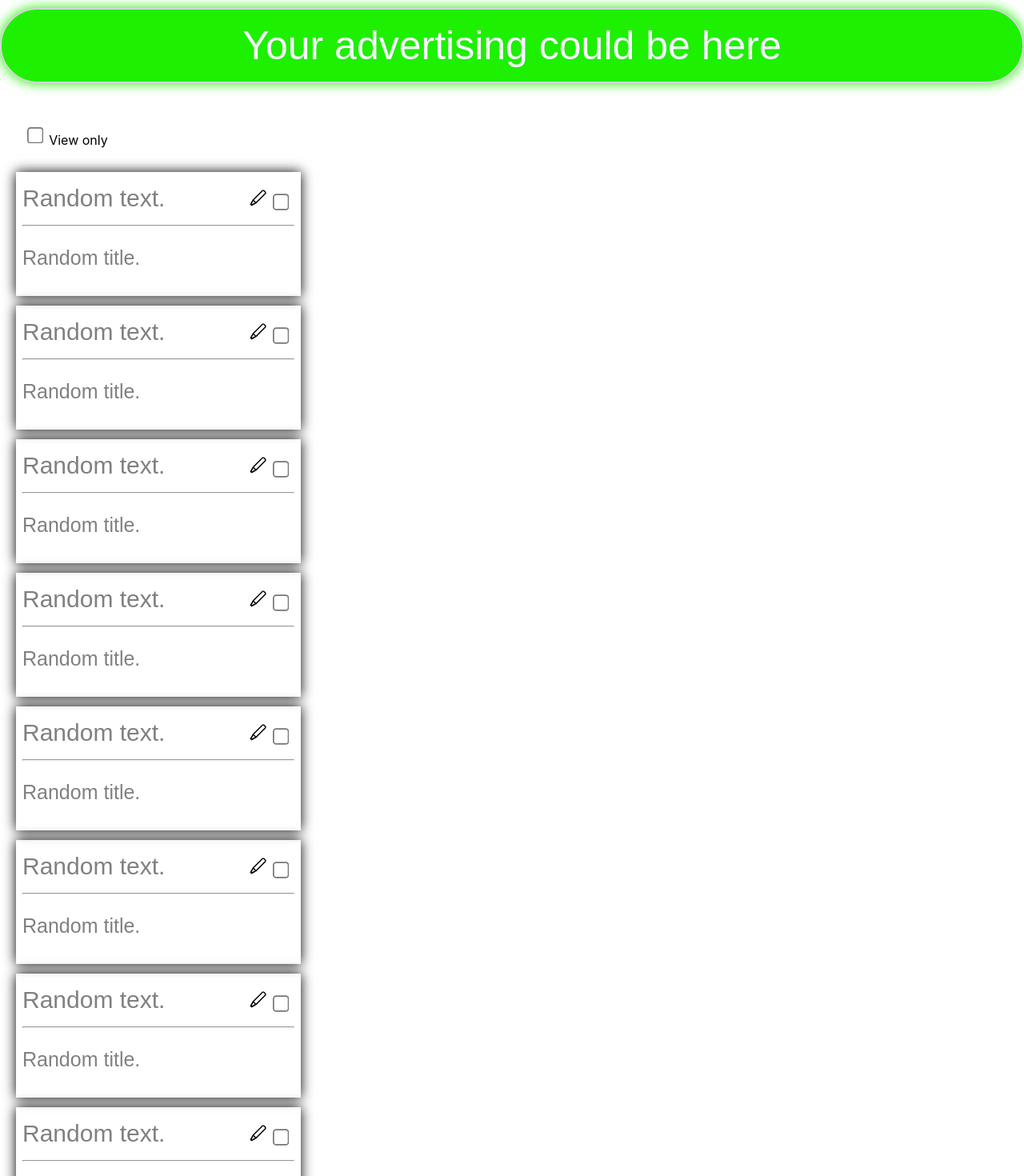
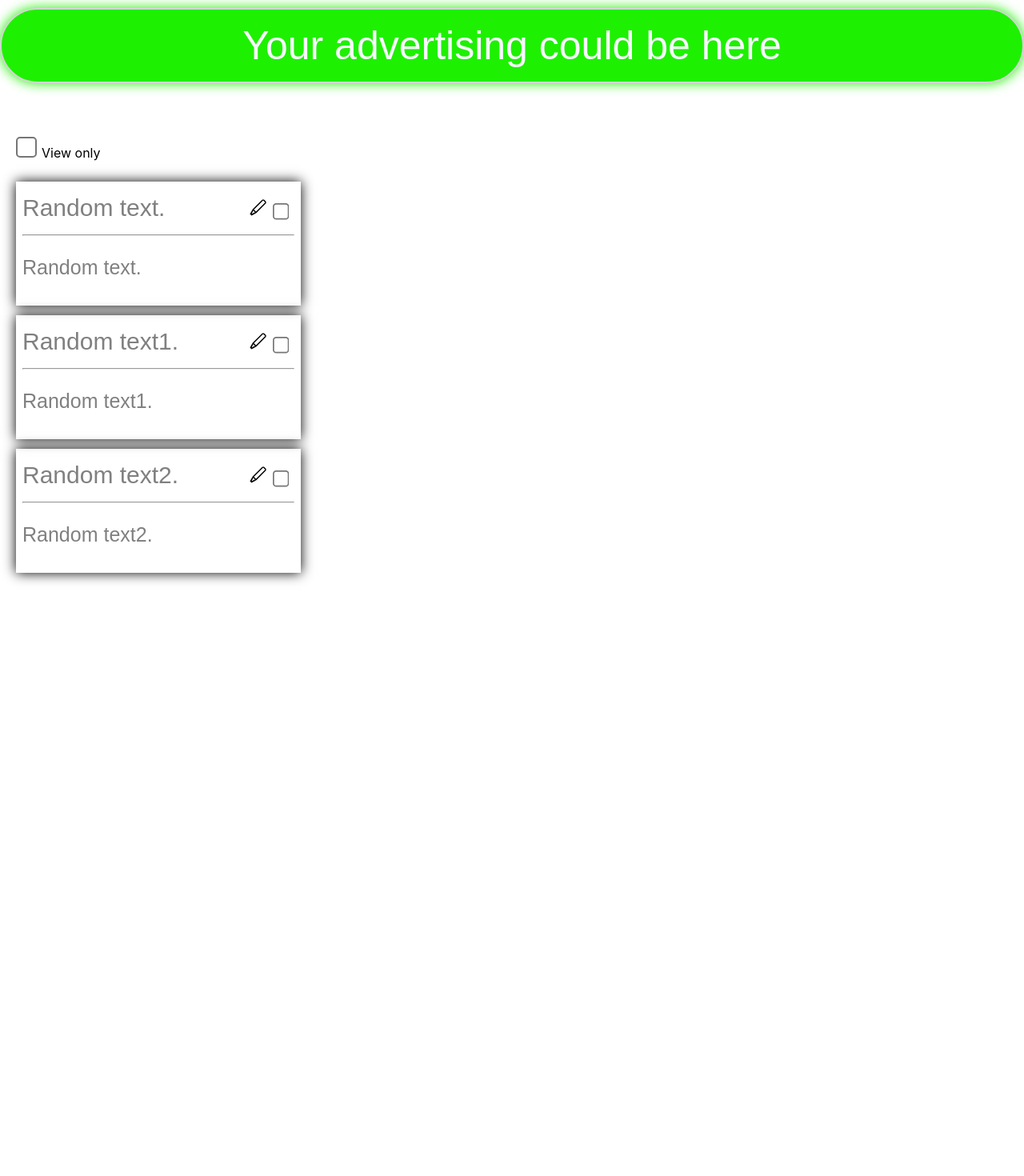
Before and after one commit to vkaptur-gomel-iba-by/reactJS, a React (Create React App) app: page / in a window 1280 px wide. Shown: the top 1470 px of the page at 80% size. After the commit the page ends 800 px from the top, so only its background shows below. Built offline with nearby package versions, Linux system fonts and the light colour scheme.

Commit message:
removed redux

```diff
--- a/src/App.js
+++ b/src/App.js
@@ -1,63 +1,18 @@
 import React from 'react';
 import './App.css';
-import Card from './components/content/Card';
-import ViewCheckBox from './components/content/VeiwCheckBox';
+import Cards from './components/content/Cards';
 import Header from './components/header/Header';
 
+const cards = [
+  { id: 1, caption: 'Random text.', text: 'Random text.' },
+  { id: 2, caption: 'Random text1.', text: 'Random text1.' },
+  { id: 3, caption: 'Random text2.', text: 'Random text2.' },
+];
 function App() {
   return (
     <div>
       <Header text="Your advertising could be here" />
-      <ViewCheckBox />
-      <Card
-        card={{
-          caption: 'Random text.',
-          text: 'Random title.',
-        }}
-      />
-
-      <Card
-        card={{
-          caption: 'Random text.',
-          text: 'Random title.',
-        }}
-      />
-      <Card
-        card={{
-          caption: 'Random text.',
-          text: 'Random title.',
-        }}
-      />
-      <Card
-        card={{
-          caption: 'Random text.',
-          text: 'Random title.',
-        }}
-      />
-      <Card
-        card={{
-          caption: 'Random text.',
-          text: 'Random title.',
-        }}
-      />
-      <Card
-        card={{
-          caption: 'Random text.',
-          text: 'Random title.',
-        }}
-      />
-      <Card
-        card={{
-          caption: 'Random text.',
-          text: 'Random title.',
-        }}
-      />
-      <Card
-        card={{
-          caption: 'Random text.',
-          text: 'Random title.',
-        }}
-      />
+      <Cards cards={cards} />
     </div>
   );
 }
--- a/src/components/content/Card.css
+++ b/src/components/content/Card.css
@@ -44,6 +44,14 @@
   cursor: pointer;
 }
 
+.view_checkbox {
+  margin-top: 8.5px;
+  margin-left: 10px;
+  margin-bottom: 15px;
+  zoom: 2;
+  cursor: pointer;
+}
+
 .header_container {
   display: flex;
   justify-content: space-between;
--- a/src/components/content/Card.js
+++ b/src/components/content/Card.js
@@ -7,10 +7,7 @@ import { IoIosCloseCircleOutline, IoIosSave } from 'react-icons/io';
 
 import classNames from 'classnames';
 
-import { useSelector } from 'react-redux';
-
 const Card = props => {
-  const flag = useSelector(state => state.flag);
   const [properties, setProperties] = useState(props);
   const [isEditable, setIsEditable] = useState(false);
   const [isChecked, setIsChecked] = useState(false);
@@ -72,7 +69,10 @@ const Card = props => {
         <div className="header_container">
           <div className="caption">{properties.card.caption}</div>
           <div className="buttons">
-            <div className="edit_icon" style={{ display: flag ? 'none' : 'block' }}>
+            <div
+              className="edit_icon"
+              style={{ display: props.card.flag ? 'none' : 'block' }}
+            >
               <VscEdit size="23px" onClick={editHandler} />
             </div>
             <input type="checkbox" className="checkbox" onClick={clickHandler} />
--- /dev/null
+++ b/src/components/content/Cards.js
@@ -0,0 +1,35 @@
+import React, { useState } from 'react';
+import './Card.css';
+import Card from './Card';
+
+const Cards = props => {
+  const [isViewOnly, setIsViewOnly] = useState(false);
+  const clickHandler = () => {
+    setIsViewOnly(!isViewOnly);
+  };
+  return (
+    <div>
+      <input
+        type="checkbox"
+        id="checkbox"
+        className="view_checkbox"
+        onClick={clickHandler}
+      />
+      <label htmlFor="checkbox">View only</label>
+      {props.cards.map(e => {
+        return (
+          <Card
+            key={e.id}
+            card={{
+              caption: e.caption,
+              text: e.text,
+              flag: isViewOnly,
+            }}
+          />
+        );
+      })}
+    </div>
+  );
+};
+
+export default Cards;
--- a/src/index.js
+++ b/src/index.js
@@ -1,18 +1,12 @@
 import React from 'react';
 import ReactDOM from 'react-dom';
 import './index.css';
-import { Provider } from 'react-redux';
-import { createStore } from 'redux';
 import App from './App';
 import reportWebVitals from './reportWebVitals';
-import reducer from './store';
 
-const store = createStore(reducer);
 ReactDOM.render(
   <React.StrictMode>
-    <Provider store={store}>
-      <App />
-    </Provider>
+    <App />
   </React.StrictMode>,
 
   document.getElementById('root'),
```
